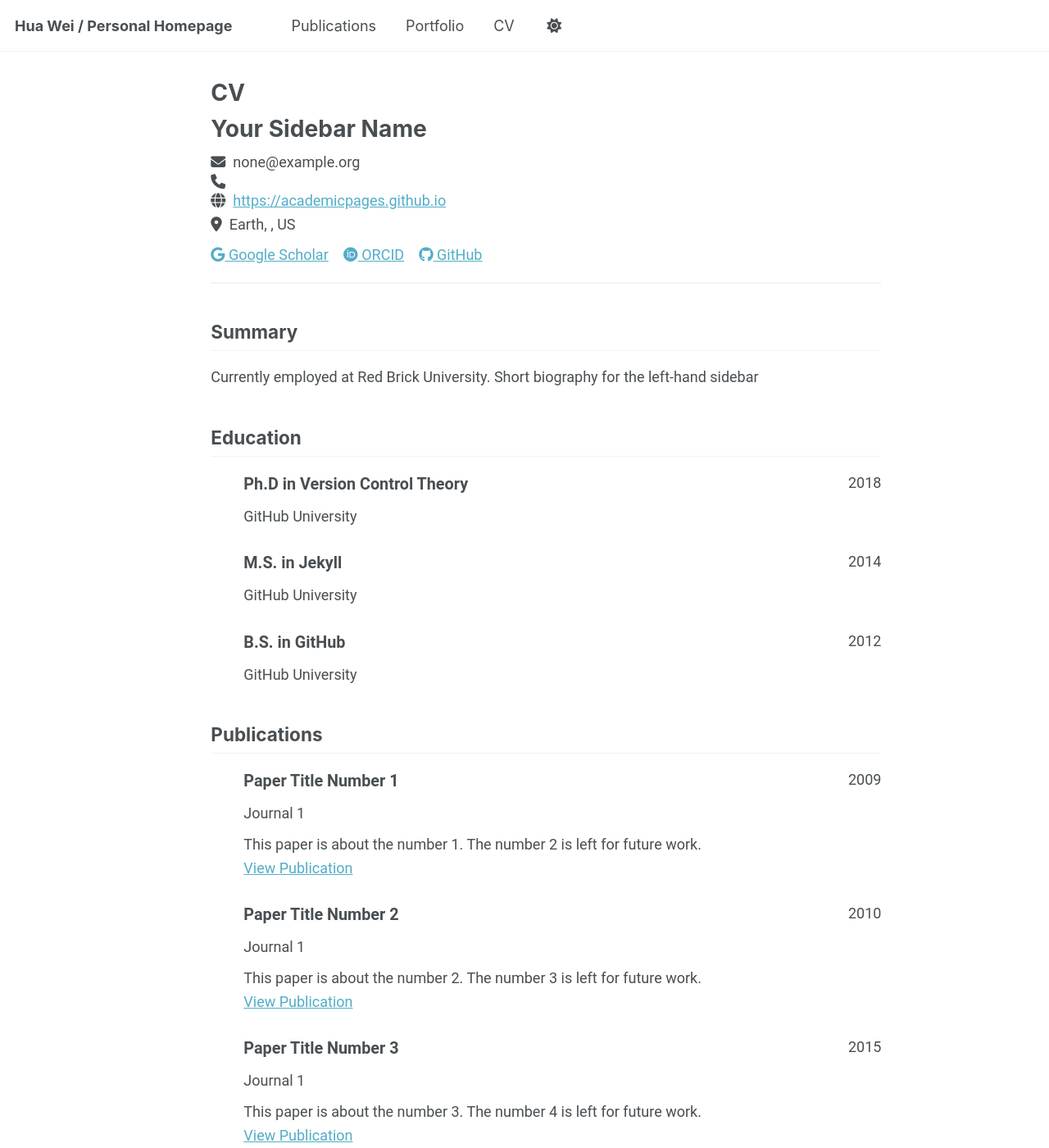
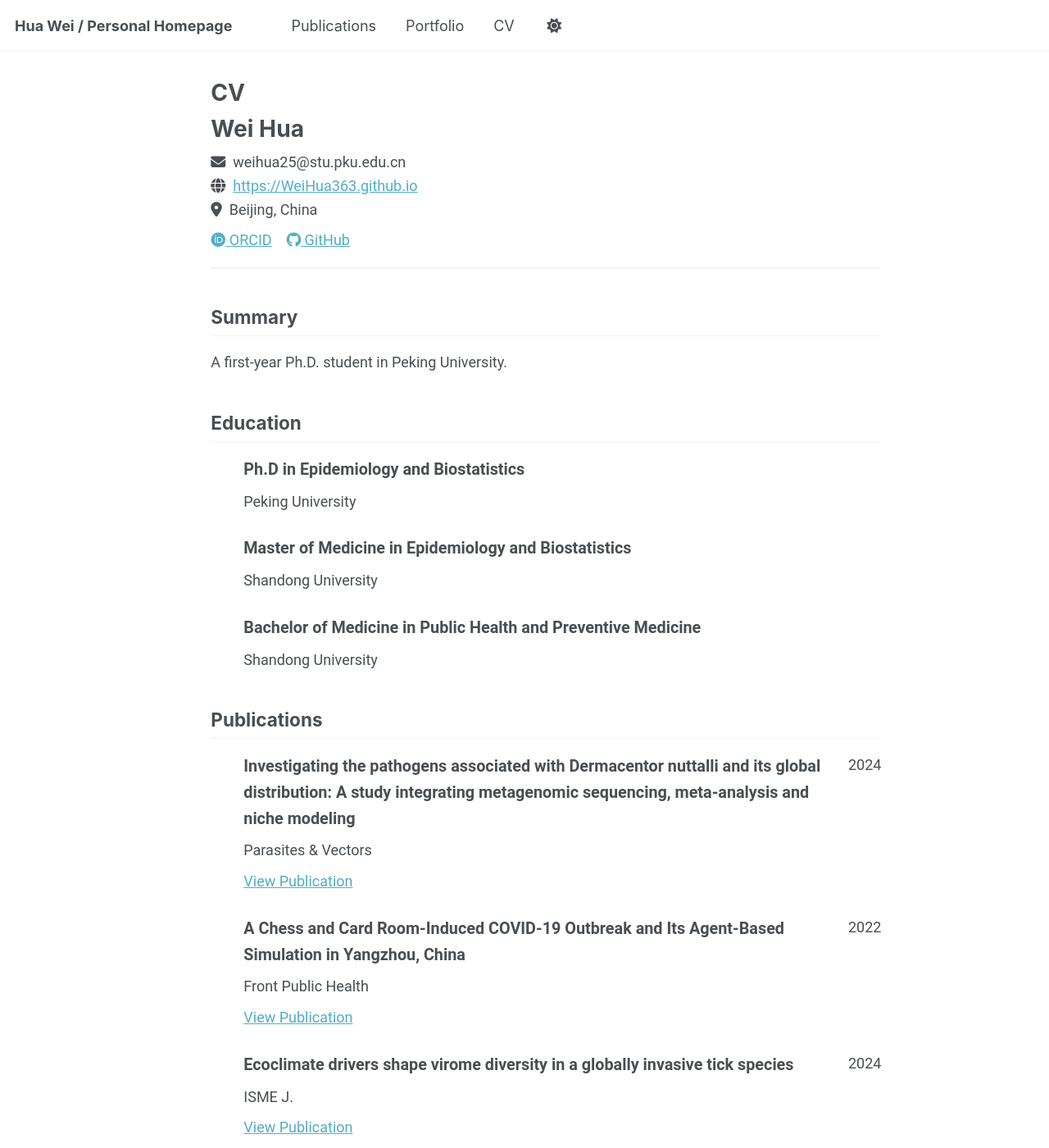
Before and after one commit to WeiHua363/WeiHua363.github.io, a Jekyll site: the page built from _pages/cv-json.md, in a window 1280 px wide and 1400 px high. Shown: the whole window at 82% size. Built offline with Jekyll 4.4.1, drawn with Linux system fonts in a browser that asks for light colours; a script that is not in the unit is left out; some of the changed text lies outside the part shown.

Commit message:
Update cv.json

```diff
--- a/_data/cv.json
+++ b/_data/cv.json
@@ -1,152 +1,83 @@
 {
   "basics": {
-    "name": "Your Sidebar Name",
-    "email": "none@example.org",
-    "phone": "",
-    "website": "https://academicpages.github.io",
-    "summary": "Currently employed at Red Brick University. Short biography for the left-hand sidebar",
+    "name": "Wei Hua",
+    "email": "weihua25@stu.pku.edu.cn",
+    "website": "https://WeiHua363.github.io",
+    "summary": "A first-year Ph.D. student in Peking University.",
     "location": {
-      "address": "",
-      "postalCode": "",
-      "city": "Earth",
-      "countryCode": "US",
-      "region": ""
+      "address": "No. 38, Xueyuan Road, Haidian District",
+      "city": "Beijing",
+      "countryCode": "China",
     },
     "profiles": [
       {
-        "network": "Google Scholar",
-        "username": "",
-        "url": "https://scholar.google.com/citations?user=PS_CX0AAAAAJ"
-      },
-      {
         "network": "ORCID",
-        "username": "",
-        "url": "http://orcid.org/yourorcidurl"
+        "username": "Hua Wei",
+        "url": "https://orcid.org/0000-0003-1857-9412"
       },
       {
         "network": "GitHub",
         "username": "academicpages",
-        "url": "https://github.com/academicpages"
+        "url": "https://github.com/WeiHua363"
       }
     ]
   },
   "work": [],
   "education": [
     {
-      "institution": "GitHub University",
-      "area": "Ph.D in Version Control Theory",
-      "studyType": "",
-      "startDate": "",
-      "endDate": "2018",
-      "gpa": null,
-      "courses": []
+      "institution": "Peking University",
+      "area": "Ph.D in Epidemiology and Biostatistics",
+      "studyType": "Doctoral Dissertation Research",
+      "startDate": "2025"
     },
     {
-      "institution": "GitHub University",
-      "area": "M.S. in Jekyll",
-      "studyType": "",
-      "startDate": "",
-      "endDate": "2014",
-      "gpa": null,
-      "courses": []
+      "institution": "Shandong University",
+      "area": "Master of Medicine in Epidemiology and Biostatistics",
+      "studyType": "Master's Dissertation Research",
+      "startDate": "2020"
     },
     {
-      "institution": "GitHub University",
-      "area": "B.S. in GitHub",
-      "studyType": "",
-      "startDate": "",
-      "endDate": "2012",
-      "gpa": null,
-      "courses": []
+      "institution": "Shandong University",
+      "area": "Bachelor of Medicine in Public Health and Preventive Medicine",
+      "studyType": "Bachelor's Dissertation Research",
+      "startDate": "2015"
     }
   ],
-  "skills": [],
-  "languages": [],
-  "interests": [],
-  "references": [],
+  "languages": [English & Chinese],
+  "interests": [epidemiology and prevention and control strategies for infectious diseases, immunization strategy for vaccine-preventable diseases, and immunological intervention strategies],
   "publications": [
     {
-      "name": "Paper Title Number 1",
-      "publisher": "Journal 1",
-      "releaseDate": "2009-10-01",
-      "website": "http://academicpages.github.io/files/paper1.pdf",
-      "summary": "This paper is about the number 1. The number 2 is left for future work."
+      "name": "Investigating the pathogens associated with Dermacentor nuttalli and its global distribution: A study integrating metagenomic sequencing, meta-analysis and niche modeling",
+      "publisher": "Parasites & Vectors",
+      "releaseDate": "2024-01-16",
+      "website": "http://WeiHua363.github.io/files/paper1.pdf"
     },
     {
-      "name": "Paper Title Number 2",
-      "publisher": "Journal 1",
-      "releaseDate": "2010-10-01",
-      "website": "http://academicpages.github.io/files/paper2.pdf",
-      "summary": "This paper is about the number 2. The number 3 is left for future work."
+      "name": "A Chess and Card Room-Induced COVID-19 Outbreak and Its Agent-Based Simulation in Yangzhou, China",
+      "publisher": " Front Public Health",
+      "releaseDate": "2022-06-17",
+      "website": "http://WeiHua363.github.io/files/paper2.pdf"
     },
     {
-      "name": "Paper Title Number 3",
-      "publisher": "Journal 1",
-      "releaseDate": "2015-10-01",
-      "website": "http://academicpages.github.io/files/paper3.pdf",
-      "summary": "This paper is about the number 3. The number 4 is left for future work."
+      "name": "Ecoclimate drivers shape virome diversity in a globally invasive tick species",
+      "publisher": "ISME J.",
+      "releaseDate": "2024-01-08",
+      "website": "http://WeiHua363.github.io/files/paper3.pdf"
     },
     {
-      "name": "Paper Title Number 4",
-      "publisher": "GitHub Journal of Bugs",
-      "releaseDate": "2024-02-17",
-      "website": "http://academicpages.github.io/files/paper3.pdf",
-      "summary": "This paper is about fixing template issue #693."
+      "name": "Distribution and diversity of ticks determined by environmental factors in Ningxia, China",
+      "publisher": "One Health",
+      "releaseDate": "2024-09-17",
+      "website": "http://WeiHua363.github.io/files/paper4.pdf"
     }
   ],
-  "presentations": [
-    {
-      "name": "Talk 1 on Relevant Topic in Your Field",
-      "event": "UC San Francisco, Department of Testing",
-      "date": "2012-03-01",
-      "location": "San Francisco, CA, USA",
-      "description": ""
-    },
-    {
-      "name": "Tutorial 1 on Relevant Topic in Your Field",
-      "event": "UC-Berkeley Institute for Testing Science",
-      "date": "2013-03-01",
-      "location": "Berkeley, CA, USA",
-      "description": ""
-    },
-    {
-      "name": "Talk 2 on Relevant Topic in Your Field",
-      "event": "London School of Testing",
-      "date": "2014-02-01",
-      "location": "London, UK",
-      "description": ""
-    },
-    {
-      "name": "Conference Proceeding talk 3 on Relevant Topic in Your Field",
-      "event": "Testing Institute of America 2014 Annual Conference",
-      "date": "2014-03-01",
-      "location": "Los Angeles, CA, USA",
-      "description": ""
-    }
-  ],
-  "teaching": [
-    {
-      "course": "Teaching experience 1",
-      "institution": "University 1, Department",
-      "date": "2014-01-01",
-      "role": "Undergraduate course",
-      "description": ""
-    },
-    {
-      "course": "Teaching experience 2",
-      "institution": "University 1, Department",
-      "date": "2015-01-01",
-      "role": "Workshop",
-      "description": ""
-    }
-  ],
-  "portfolio": [
-    {
-      "name": "Portfolio item number 1",
-      "category": "portfolio",
-      "date": "",
-      "url": "",
-      "description": "Short description of portfolio item number 1<br/><img src='/images/500x300.png'>"
-    }
-  ]
+#  "portfolio": [
+#    {
+#      "name": "Portfolio item number 1",
+#      "category": "portfolio",
+#      "date": "",
+#      "url": "",
+#     "description": "Short description of portfolio item number 1<br/><img src='/images/500x300.png'>"
+#    }
+#  ]
 }
```
